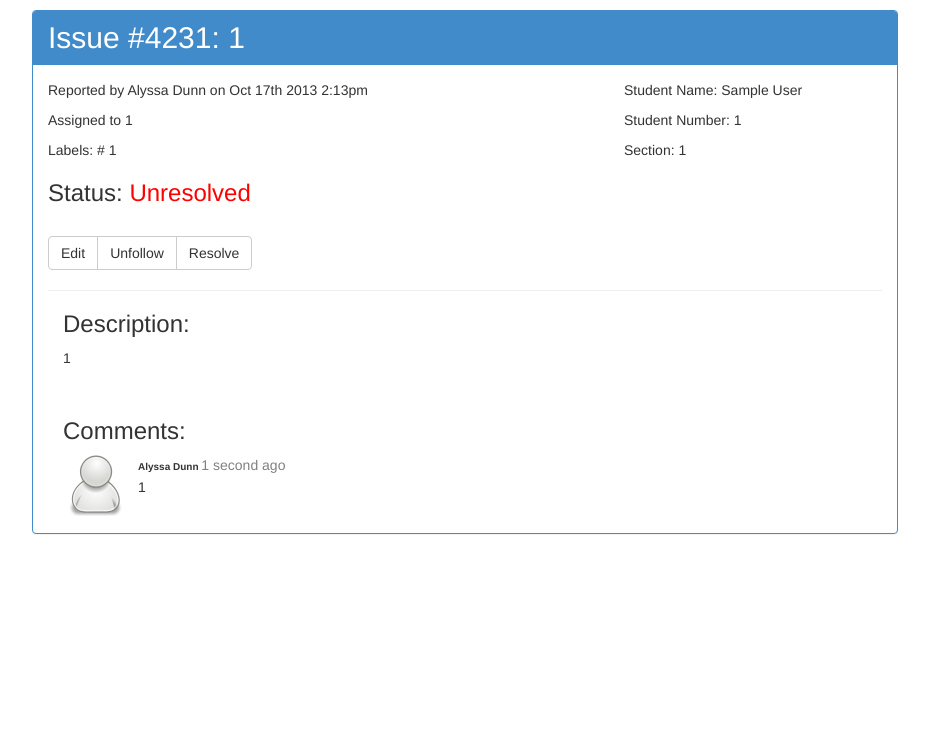
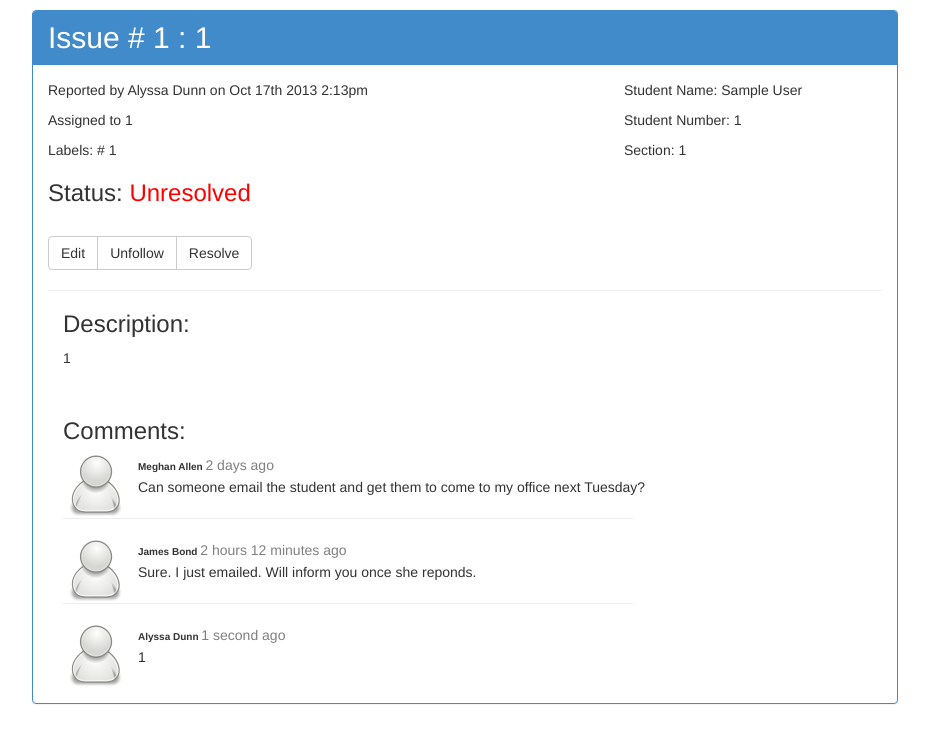
Before and after one commit to midlife83/ArgentineRose, a PHP site: page /unresolved_issue.php in a window 1280 px wide. Shown: the top 743 px of the page, without its empty margins (175-1104 px from the left). Run offline with PHP 8.4, Linux system fonts and the light colour scheme; the visitor is signed in with stand-in values (Sample User, id 1).

Commit message:
implement link on issues page and fix bugs

```diff
--- a/populateResolvedIssues.php
+++ b/populateResolvedIssues.php
@@ -8,10 +8,10 @@
 					if ($first_char !='*' && $first_char !='^' && trim($lines) !='')
 					{
 						$split=explode( '|', $lines);
-						echo '<tr class="success"><td><input type="checkbox" autocomplete="off"></td>';
+						echo '<tr class="success" onClick="window.open(\'view_resolved_handler.php\');"><td><input type="checkbox" autocomplete="off"></td>';
 						foreach($split as $line)
 						{
-							echo '<td><a href="resolved_issue.php">'.$line. '</td>';
+							echo '<td>'.$line. '</td>';
 						}
 						echo '</tr>';
 					}
--- a/populateUnresolvedIssues.php
+++ b/populateUnresolvedIssues.php
@@ -8,10 +8,10 @@
 					if ($first_char !='*' && $first_char !='^' && trim($lines) !='')
 					{
 						$split=explode( '|', $lines);
-						echo '<tr class="danger" ><td><input type="checkbox"  autocomplete="off"></td>';
+						echo '<tr class="danger" onClick="window.open(\'view_unresolved_handler.php\');" ><td><input type="checkbox"  autocomplete="off"></td>';
 						foreach($split as $line)
 						{
-							echo '<td><a href="unresolved_issue.php">'.$line. '</td>';
+							echo '<td>'.$line. '</td>';
 						}
 						echo '</tr>';
 					}
--- a/unresolved_issue.php
+++ b/unresolved_issue.php
@@ -33,7 +33,9 @@
 
 	?>
     <h2 style="margin:0px">
-     Issue #4231:
+     Issue #
+     <?php if($ref) {echo $ref;} else {echo '4231';} ?>
+     :
      <?php echo $title. "<br>"; ?>
     </h2>
    </div>
@@ -117,6 +119,8 @@
 
 <?php if($comment){ ?>
 
+	<?php if(!$ref){ ?>
+
      <img src="assets/person.png" alt="Meghan Allen">
      <table>
       <tr>
@@ -135,35 +139,7 @@
       </tr>
      </table>
 
-<?php }else if(!$ref){ ?>
-
-	 <img src="assets/person.png" alt="James Bond">
-     <table>
-     <tr>
-     <td width="730">
-     <strong><font size="1">  </font></strong><font size="1"><strong>&nbsp;&nbsp;&nbsp;&nbsp;&nbsp;Alyssa Dunn(Me)</strong></font><font color="gray"></font>
-       </td>
-      </tr>
-
-	<form class="form-horizontal" role="form" method="POST" action="comment_handler.php">
-
-      <tr>
-       <td>
-        <div class="col-sm-10">
-          <input type="text" class="form-control" id="comment" name="comment" placeholder="Write a comment">
-        </div>
-</td>
-      </tr>
-
-<tr>
-<td align="right">
-	<button type="submit" class="btn btn-default"><span class="glyphicon glyphicon-plus-sign"></span> Comment</button>
-    </form>
-    <td>
-    </tr>
-     </table>
-
-<?php }else {?>
+	<?php }else { ?>
 
      <img src="assets/person.png" alt="Meghan Allen">
      <table>
@@ -202,8 +178,129 @@
        </td>
       </tr>
      </table>
+  	<hr size="0" width="50%" align="left">
+     <img src="assets/person.png" alt="Meghan Allen">
+     <table>
+      <tr>
+       <td>
+        <font size="1">
+         <strong>Alyssa Dunn</strong>
+        </font>
+        <font color="gray">1 second ago</font>
+       </td>
+      </tr>
 
-<?php }?>
+      <tr>
+       <td>
+       <?php echo $comment. "<br>"; ?>
+       </td>
+      </tr>
+     </table>
+
+<?php }}else { ?>
+
+	<?php if(!$ref){ ?>
+
+	 <img src="assets/person.png" alt="James Bond">
+     <table>
+     <tr>
+     <td width="730">
+     <strong><font size="1">  </font></strong><font size="1"><strong>&nbsp;&nbsp;&nbsp;&nbsp;&nbsp;Me</strong></font><font color="gray"></font>
+       </td>
+      </tr>
+
+	<form class="form-horizontal" role="form" method="POST" action="comment_handler.php">
+
+      <tr>
+       <td>
+        <div class="col-sm-10">
+          <input type="text" class="form-control" id="comment" name="comment" placeholder="Write a comment">
+        </div>
+</td>
+      </tr>
+
+<tr>
+<td align="right">
+	<button type="submit" class="btn btn-default"><span class="glyphicon glyphicon-plus-sign"></span> Comment</button>
+    </form>
+    <td>
+    </tr>
+    </table>
+
+	<?php }else {?>
+
+ 	<hr size="0" width="50%" align="left">
+     <img src="assets/person.png" alt="Meghan Allen">
+     <table>
+      <tr>
+       <td>
+        <font size="1">
+         <strong>Meghan Allen</strong>
+        </font>
+        <font color="gray">2 days ago</font>
+       </td>
+      </tr>
+
+      <tr>
+       <td>
+        Can someone email the student and get them to come to my office next Tuesday?
+       </td>
+      </tr>
+     </table>
+
+          <hr size="0" width="50%" align="left">
+     <img src="assets/person.png" alt="James Bond">
+     <table>
+      <tr>
+       <td>
+        <font size="1">
+         <strong>James Bond</strong>
+        </font>
+        <font color="gray">2 hours 12 minutes ago
+        </font>
+       </td>
+      </tr>
+
+      <tr>
+       <td>
+        Sure. I just emailed. Will inform you once she reponds.
+       </td>
+      </tr>
+     </table>
+
+     <hr size="0" width="50%" align="left">
+
+	 <img src="assets/person.png" alt="James Bond">
+     <table>
+     <tr>
+     <td width="730">
+     <strong><font size="1">  </font></strong><font size="1"><strong>&nbsp;&nbsp;&nbsp;&nbsp;&nbsp;Me</strong></font><font color="gray"></font>
+       </td>
+      </tr>
+
+	<form class="form-horizontal" role="form" method="POST" action="comment_handler.php">
+
+      <tr>
+       <td>
+        <div class="col-sm-10">
+          <input type="text" class="form-control" id="comment" name="comment" placeholder="Write a comment">
+        </div>
+</td>
+      </tr>
+
+<tr>
+<td align="right">
+	<button type="submit" class="btn btn-default"><span class="glyphicon glyphicon-plus-sign"></span> Comment</button>
+    </form>
+    <td>
+    </tr>
+     </table>
+
+<?php
+
+	}
+	}
+?>
 
   </div>
  </div>
```
Also changed, not shown: populateAllIssues.php (+18 -18 lines), resolved_issue.php (+132 -31 lines), view_resolved_handler.php (added, +17 -0 lines), view_unresolved_handler.php (added, +17 -0 lines).
